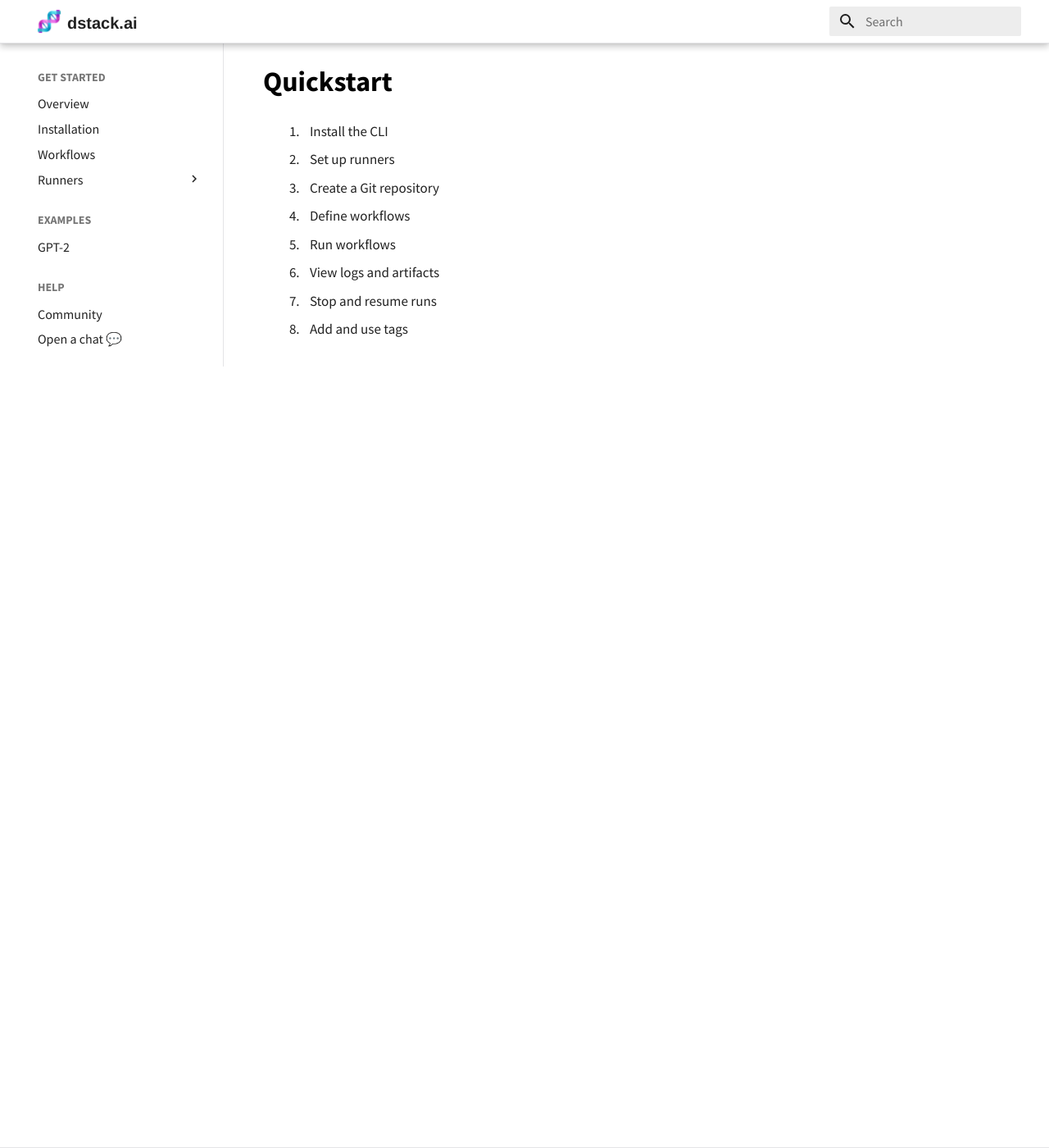
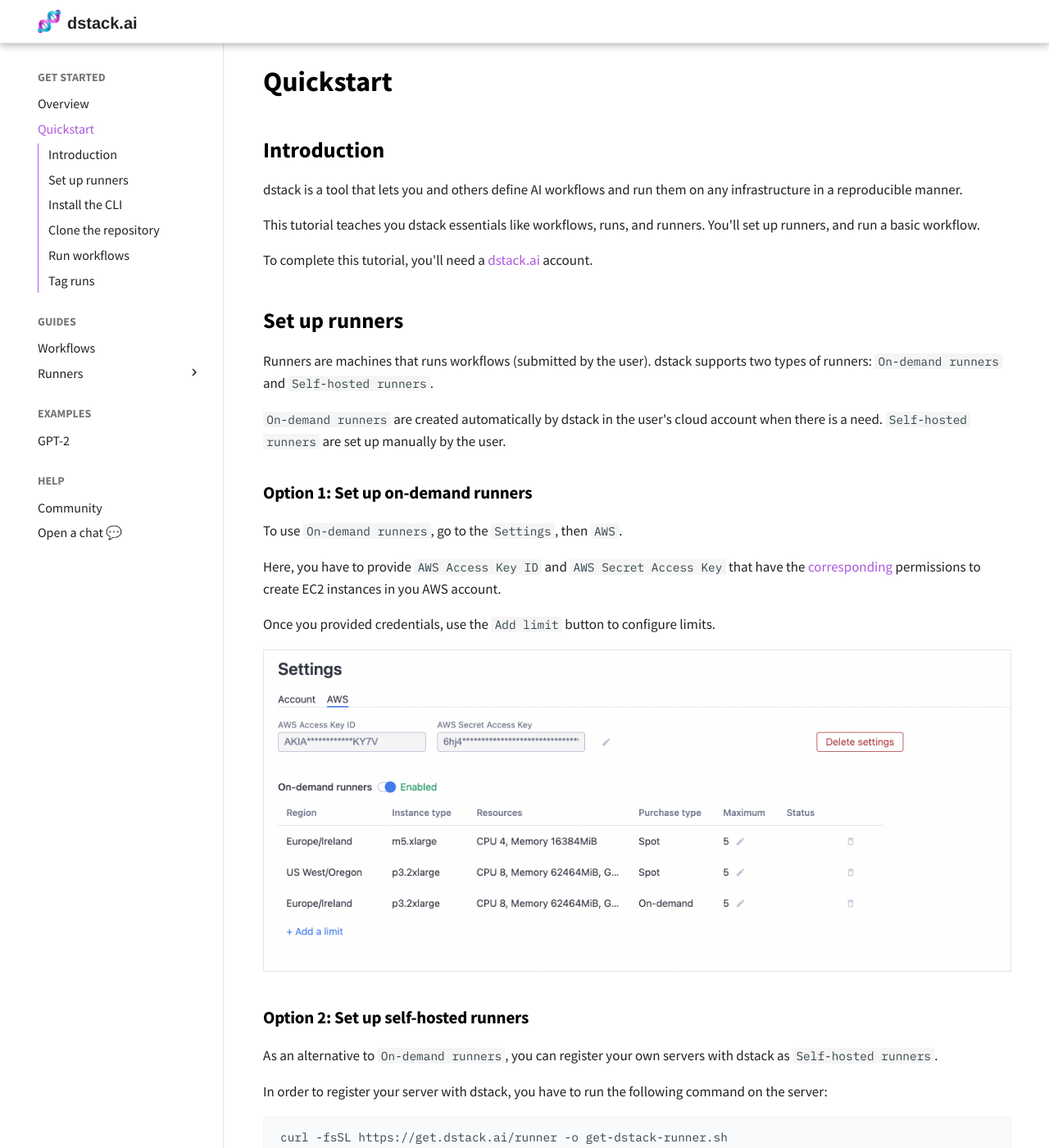
Before and after one commit to dstackai/dstack.github.io, an MkDocs documentation site: the page built from docs/quickstart.md, in a window 1280 px wide and 1400 px high. Shown: the whole window at 82% size. Built offline with MkDocs 1.6.1 and Material for MkDocs 9.7.7, drawn with Linux system fonts in a browser that asks for light colours; some of the changed text lies outside the part shown.

Commit message:
- Major: reworked `installation` to `quickstart`

````diff
--- a/docs/quickstart.md
+++ b/docs/quickstart.md
@@ -1,17 +1,175 @@
 # Quickstart
 
-1. Install the CLI
+## Introduction
 
-2. Set up runners
+dstack is a tool that lets you and others define AI workflows and run them on any infrastructure
+in a reproducible manner.
 
-3. Create a Git repository
+This tutorial teaches you dstack essentials like workflows, runs, and runners. You'll set up
+runners, and run a basic workflow.
 
-4. Define workflows
+To complete this tutorial, you'll need a [dstack.ai](https://dstack.ai) account.
 
-5. Run workflows
+## Set up runners
 
-6. View logs and artifacts
+Runners are machines that runs workflows (submitted by the user). dstack supports two types of runners: `On-demand
+runners` and `Self-hosted runners`.
 
-7. Stop and resume runs
+`On-demand runners` are created automatically by dstack in the user's
+cloud account when there is a need. `Self-hosted runners` are set up manually by the user.
 
-8. Add and use tags
+### Option 1: Set up on-demand runners
+
+To use `On-demand runners`, go to the `Settings`, then `AWS`.
+
+Here, you have to provide `AWS Access Key ID` and `AWS Secret Access Key` that have the
+[corresponding](on-demand-runners.md#aws-credentials) permissions to create EC2 instances in you AWS account.
+
+Once you provided credentials, use the `Add limit` button to configure limits.
+
+![](images/dstack_on_demand_settings.png){ lazy=true width="1060" }
+
+### Option 2: Set up self-hosted runners
+
+As an alternative to `On-demand runners`, you can register your own servers with dstack as `Self-hosted runners`.
+
+In order to register your server with dstack, you have to run the following command on the server:
+
+```bash
+curl -fsSL https://get.dstack.ai/runner -o get-dstack-runner.sh
+sudo sh get-dstack-runner.sh
+dstack-runner config --token <token>
+dstack-runner start
+```
+
+!!! info ""
+    The `token` value can be found in `Settings`:
+
+![](images/dstack_quickstart_token.png){ lazy=true width="1060" }
+
+If you've done this step properly, you'll see your server in `Runners`.
+
+![](images/dstack_quickstart_runners.png){ lazy=true width="1060" }
+
+## Install the CLI
+
+Now, to be able to run and manage workflows interactively, install the dstack CLI.
+
+```bash
+pip install dstack -U
+dstack config --token <token>
+```
+
+## Clone the repository
+
+In this tutorial, we'll run workflows defined in
+[`github.com/dstackai/dstack-examples`](https://github.com/dstackai/dstack-examples).
+
+```bash
+git clone https://github.com/dstackai/dstack-examples.git
+cd dstack-examples
+```
+
+This project includes two workflows: `download-mnist` and `train-mnist`. The frst workflow downloads the [MNIST](http://yann.lecun.com/exdb/mnist/) dataset,
+whilst the second workflow trains a model using the output of the first workflow as an input:
+
+=== ".dstack/workflows.yaml"
+
+    ```yaml
+    workflows:
+      - name: download-mnist
+        image: python:3.9
+        commands:
+          - pip install -r requirements.txt
+          - python3 download.py
+        artifacts:
+          - data
+
+      - name: train-mnist
+        image: pytorch/pytorch:1.10.0-cuda11.3-cudnn8-runtime
+        commands:
+          - pip install -r requirements.txt
+          - python3 train.py $variables_as_args
+        artifacts:
+          - model
+        depends-on:
+          - download-mnist
+        resources:
+          gpu: 1
+    ```
+
+=== ".dstack/variables.yaml"
+
+    ```yaml
+    variables:
+     train-mnist:
+       batch-size: 64
+       test-batch-size: 1000
+       epochs: 1
+       lr: 1.0
+       gamma: 0.7
+       seed: 1
+       log-interval: 10
+    ```
+
+## Run workflows
+
+Go ahead, and run the `train-mnist` workflow using the following command:
+
+```bash
+dstack run train-mnist
+```
+
+If you want to change any of the variables, you can do that in `.dstack/variables.yaml`, or from the CLI:
+
+```bash
+dstack run train-mnist --epoch 14 --seed 2
+```
+
+When you run `train-mnist`, it will create a run with two jobs: one for `train-mnist` and one for `download-mnist`
+because `train-mnist` depends on `download-mnist`:
+
+![](images/dstack_quickstart_runs.png){ lazy=true width="1060" }
+
+## Tag runs
+
+Once the run is finished, you can mark it with a tag. You can add a tag either via the user interface of via the command line.
+
+```bash
+dstack tag cowardly-goose-1 latest
+```
+
+Now, you can refer to this run in `.dstack/workflows.yaml`:
+
+```yaml
+   workflows:
+     - name: download-mnist
+       image: python:3.9
+       commands:
+         - pip install -r requirements.txt
+         - python3 download.py
+       artifacts:
+         - data
+
+     - name: train-mnist
+       image: pytorch/pytorch:1.10.0-cuda11.3-cudnn8-runtime
+       commands:
+         - pip install -r requirements.txt
+         - python3 train.py $variables_as_args
+       artifacts:
+         - model
+       depends-on:
+         - download-mnist:latest
+       resources:
+         gpu: 1
+```
+
+In this case, dstack will not trigger the `download-mnist` workflow and instead will use the artifacts of the tagged run.
+
+!!! info "What's next"
+
+    Now, if you haven't yet, it's time to give a try to dstack yourself. Go ahead, configure runners,
+    and submit your first workflow.
+
+    Have questions or need support? Contact us in a [chat](javascript:$crisp.push(['do', 'chat:show']\);$crisp.push(['do', 'chat:open']\);),
+    or join our [Slack channel](https://join.slack.com/t/dstackai/shared_invite/zt-xdnsytie-D4qU9BvJP8vkbkHXdi6clQ).
--- a/mkdocs.yml
+++ b/mkdocs.yml
@@ -44,7 +44,7 @@
   - pymdownx.tasklist:
       custom_checkbox: true
   - toc:
-      toc_depth: 0
+      toc_depth: 2
 extra_css:
   - stylesheets/extra.css
 extra_javascript:
@@ -55,17 +55,16 @@
   analytics:
     provider: google
     property: UA-4493451-5
-#plugins:
-#    - redirects:
-#        redirect_maps:
-#            'installation.md': 'quickstart.md'
+plugins:
+    - redirects:
+        redirect_maps:
+            'installation.md': 'quickstart.md'
 nav:
   - Get started:
     - Overview: index.md
-    - Installation: installation.md
-#    - Quickstart: quickstart.md
-#    - Next steps: next-steps.md
-#  - Guides:
+    - Quickstart: quickstart.md
+#    - FAQ: faq.md
+  - Guides:
     - Workflows: workflows.md
     - Runners:
       - On-demand runners: on-demand-runners.md
````
Also changed, not shown: docs/gpt-2.md (+1 -1 lines), docs/installation.md (deleted, +0 -28 lines), docs/images/dstack_on_demand_settings.png, docs/images/dstack_quickstart_runners.png (added), docs/images/dstack_quickstart_runs.png (added), docs/images/dstack_quickstart_token.png (added).
